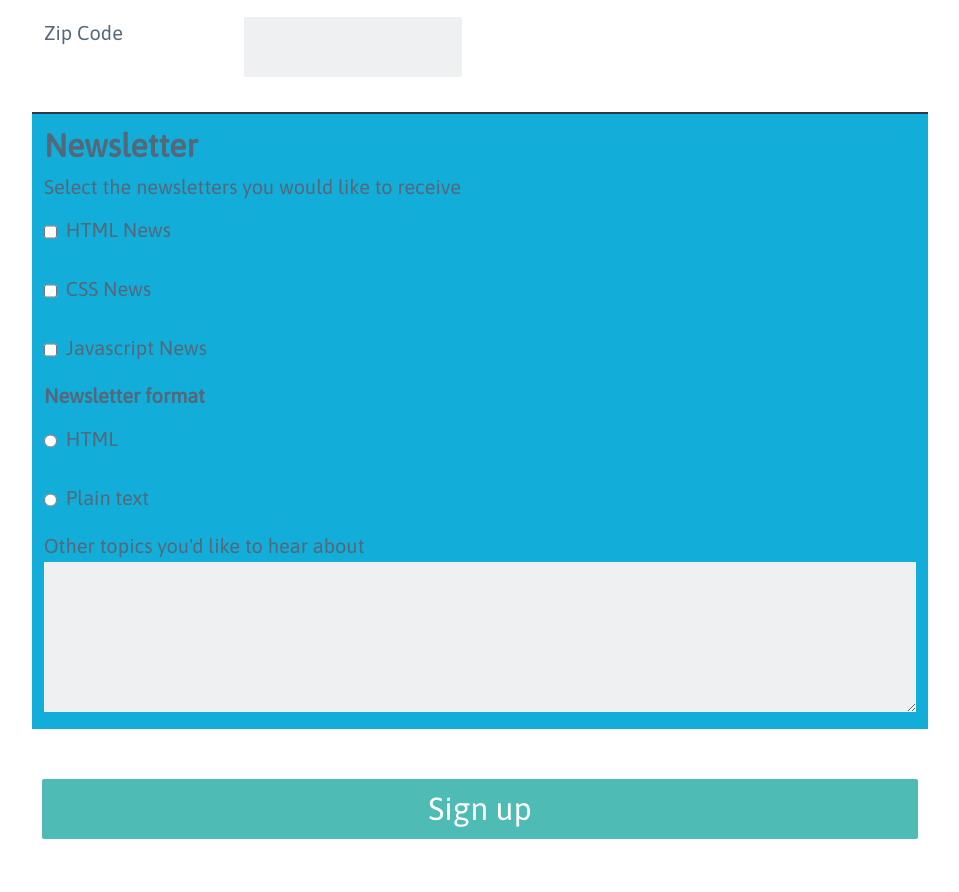
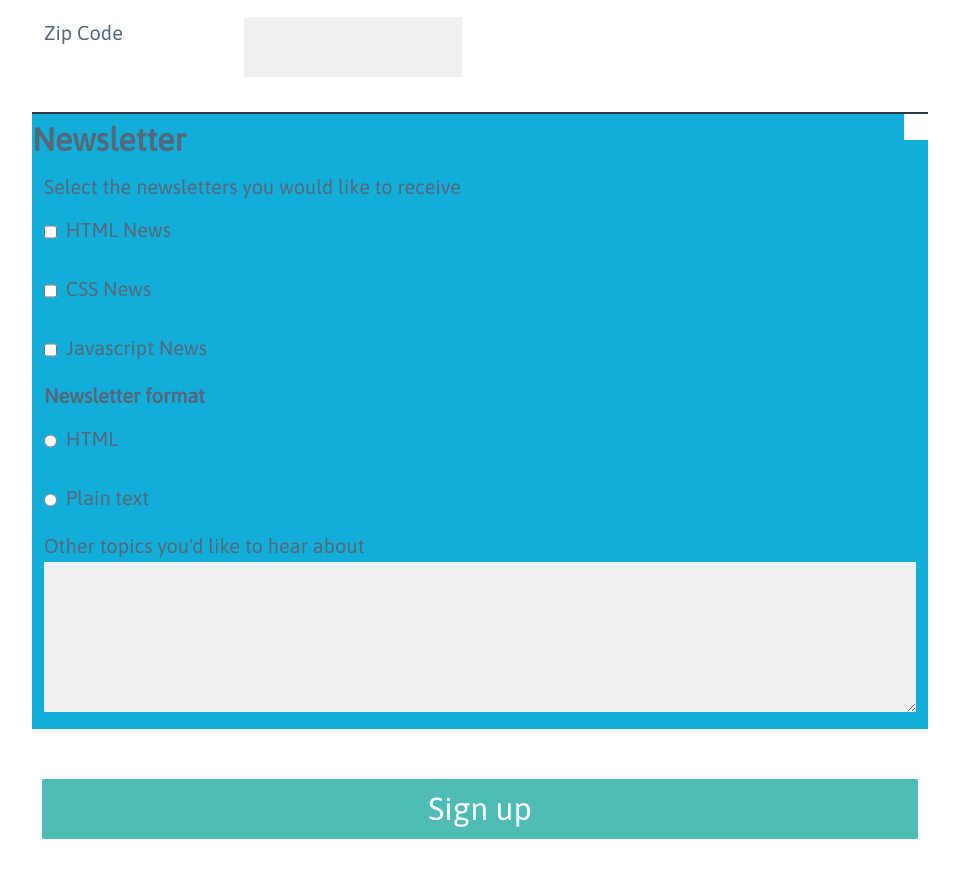
Before and after one commit to gerlinp/Online-Registration-Unit-4, a plain HTML site: page index.html in a window 1280 px wide. Shown: the part 785-1677 px from the top of the page, without its empty margins (160-1119 px from the left). Drawn offline with Linux system fonts and the light colour scheme; files that its build step writes are made by us from their sources; a script that the page names is missing.

Commit message:
hopefully final edit
could not figure out why background color for fieldset was not covering the entire section.

```diff
--- a/css/styles.css
+++ b/css/styles.css
@@ -5,10 +5,12 @@
     font-family: 'Asap', sans-serif;
     line-height: 1.6;
     margin: 0;
+
 }
 
 fieldset {
     border: none;
+    margin: auto;
 }
 
 h1,
@@ -91,7 +93,15 @@ input[type="checkbox"] {
 
 .exceed {
     background-color: #12ADD9;
+    overflow: hidden;
 }
+
+.news {
+    background-color: #12ADD9;
+    width: 110%;
+    margin-left: -12px;
+}
+
 
 input:focus,
 select:focus {  /* CSS transition */
@@ -106,7 +116,7 @@ select:focus {  /* CSS transition */
 /* ----------------Base Layouts------------------- */
 
 main {
-    margin: 1rem auto;
+    margin: 1em auto;
     width: 98%;
     color: #55687a;
 }
--- a/index.html
+++ b/index.html
@@ -53,7 +53,7 @@
 
                 <div class="regbox">
                     <label for="state">State</label>
-                        <select id="state" name="user_state" placeholder="Choose State">
+                        <select id="state" name="user_state" >
                             <option value="" disabled selected hidden>Choose State</option>
                             <option value="AL">Alabama</option>
                             <option value="AK">Alaska</option>
@@ -120,10 +120,9 @@
 
             <div class="bordertop"></div>
 
-            <fieldset class="newsletters exceed">  <!-- Newsletter section -->
-
+            <fieldset class="exceed">  <!-- Newsletter section -->
+            <legend class="news">Newsletter</legend>
             <div >
-                <legend >Newsletter</legend>
                 <label>Select the newsletters you would like to receive</label>
             </div>
 
```
